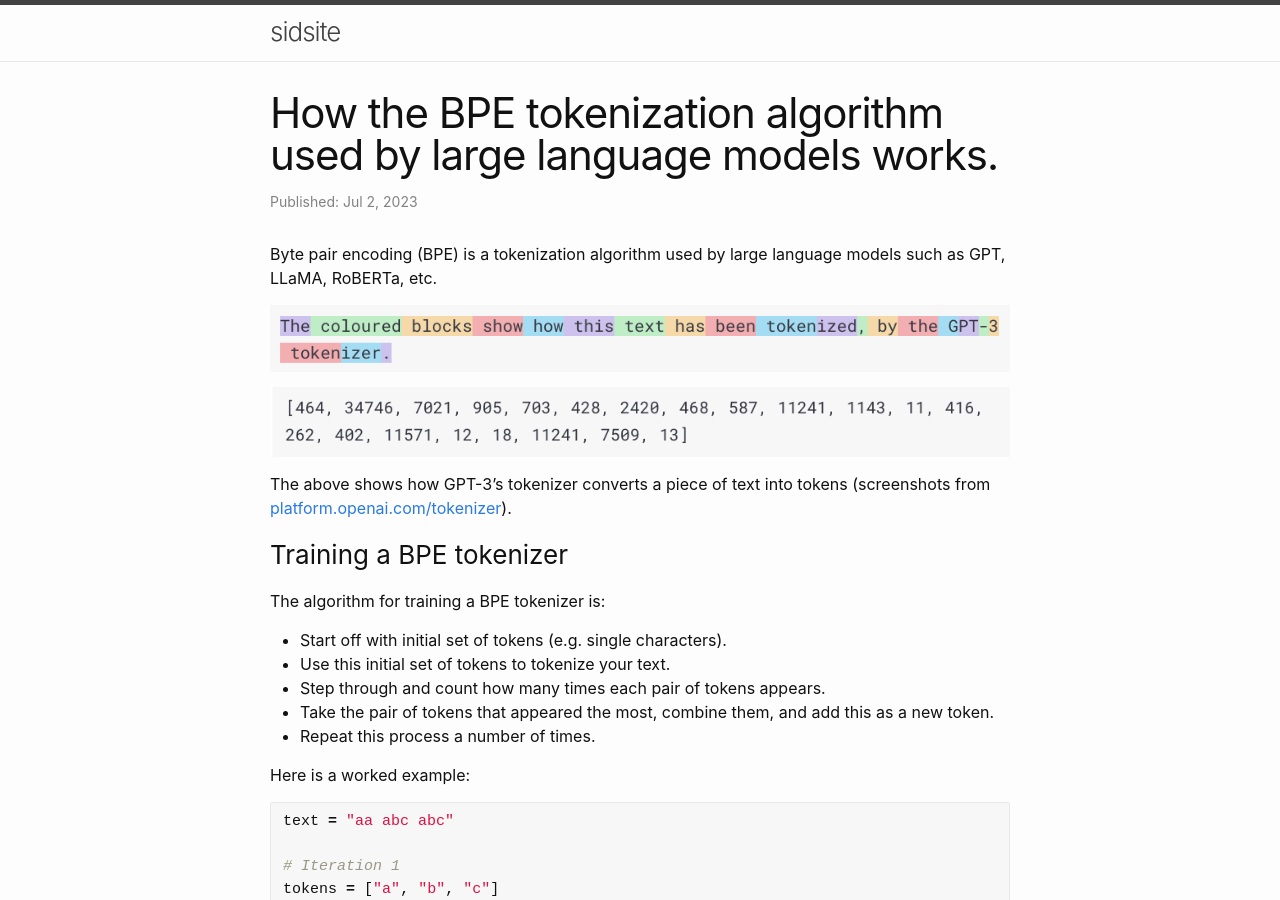
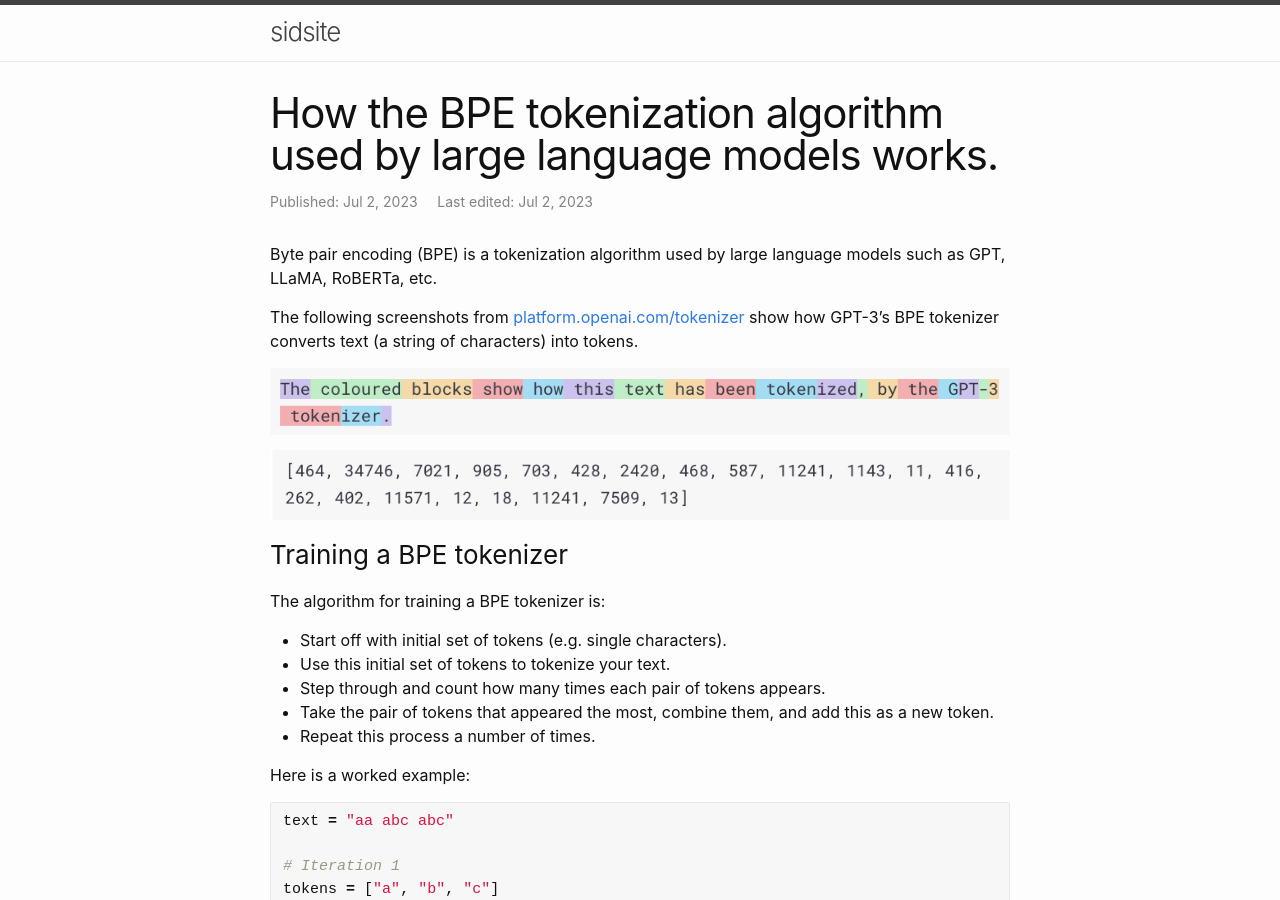
Before and after one commit to sradc/sradc.github.io, a Jekyll site: the page built from _posts/2023-07-02-bpe.md, in a window 1280 px wide and 900 px high. Built offline with Jekyll 4.4.1, drawn with Linux system fonts in a browser that asks for light colours; comment, search, counter and statistics services are not loaded.

Commit message:
rearrange first sentence for clarity

```diff
--- a/_posts/2023-07-02-bpe.md
+++ b/_posts/2023-07-02-bpe.md
@@ -2,12 +2,14 @@
 layout: post
 title:  "How the BPE tokenization algorithm used by large language models works."
 date: 2023-07-02 00:00:00 +0000
-date_edited:
+date_edited: 2023-07-02 00:00:00 +0000
 categories:
 comments: true
 ---
 
 Byte pair encoding (BPE) is a tokenization algorithm used by large language models such as GPT, LLaMA, RoBERTa, etc.
+
+The following screenshots from [platform.openai.com/tokenizer](https://platform.openai.com/tokenizer) show how GPT-3's BPE tokenizer converts text (a string of characters) into tokens.
 
 <p align="center">
     <img
@@ -23,7 +25,6 @@ Byte pair encoding (BPE) is a tokenization algorithm used by large language mode
     />
 </p>
 
-The above shows how GPT-3's tokenizer converts a piece of text into tokens (screenshots from [platform.openai.com/tokenizer](https://platform.openai.com/tokenizer)).
 
 ### Training a BPE tokenizer
 
```
